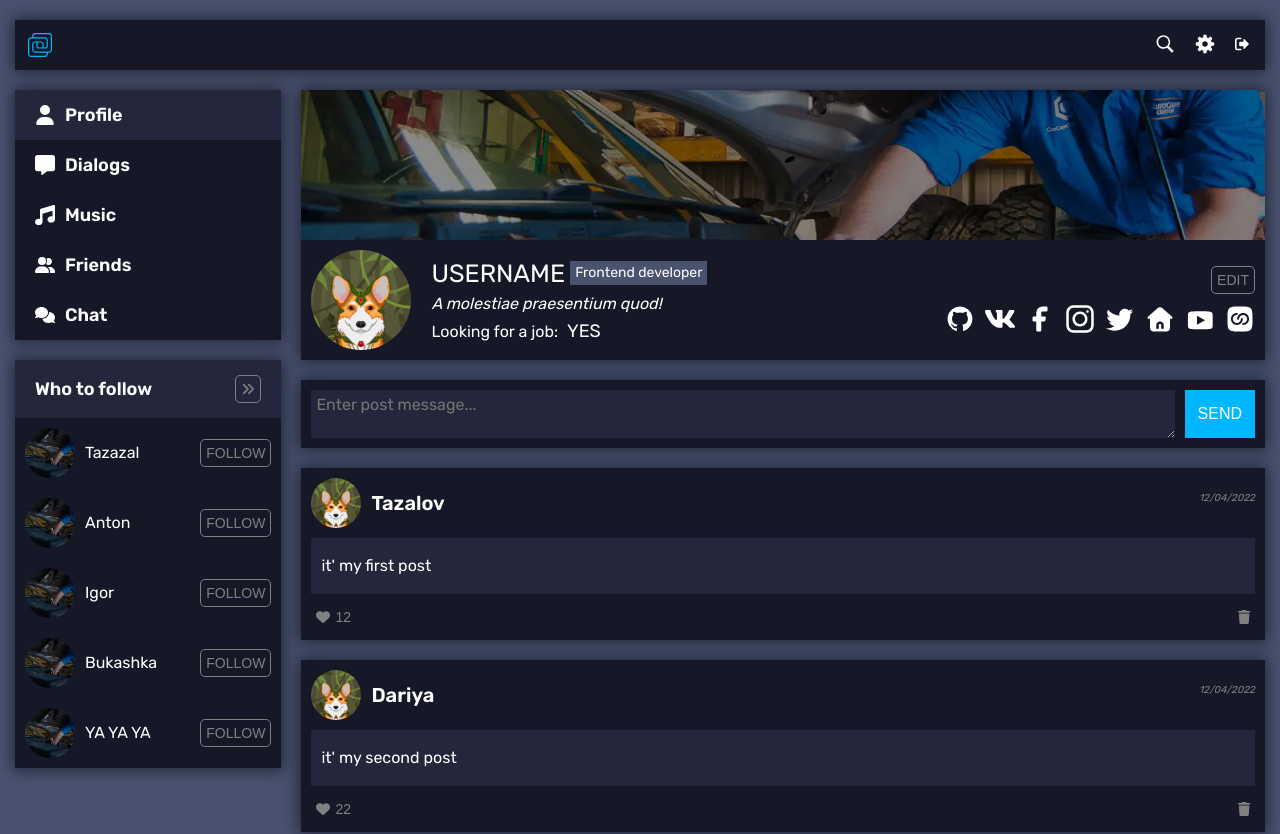
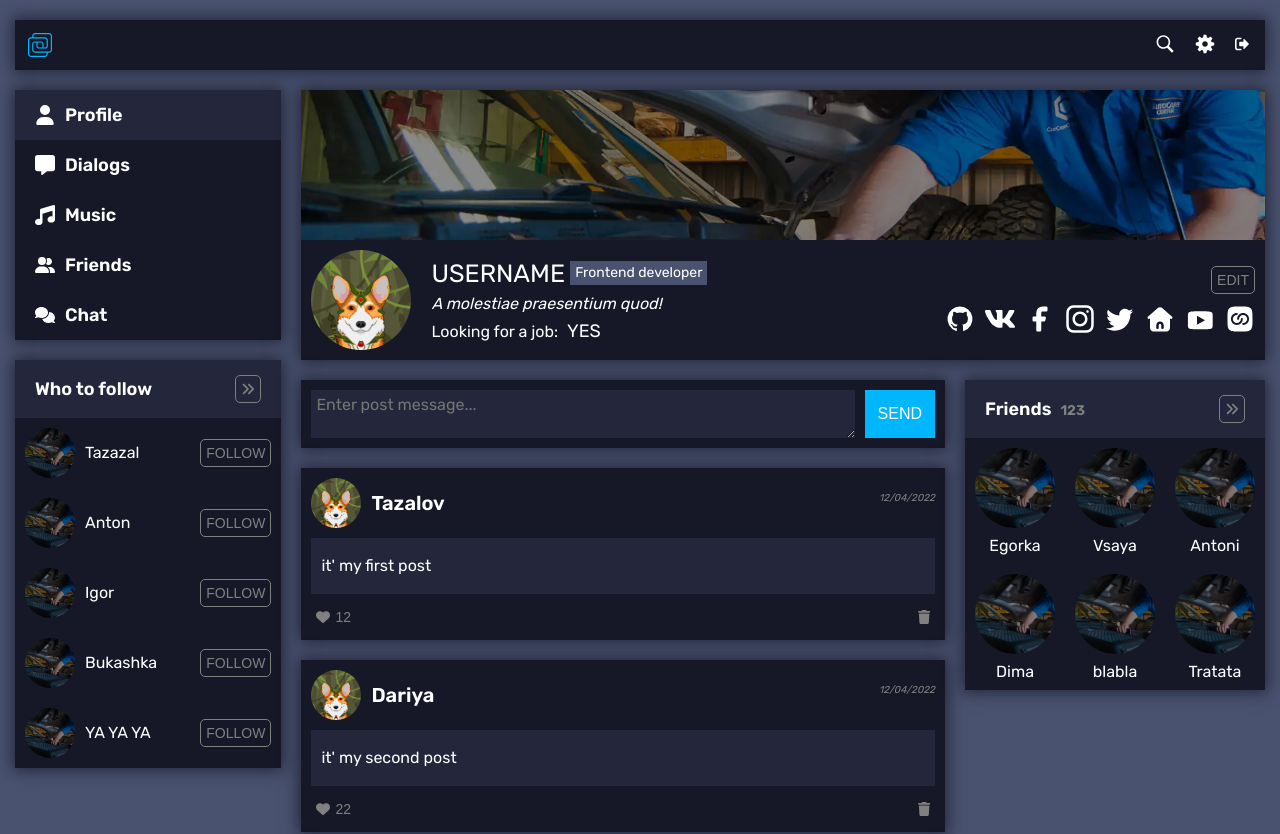
Before and after one commit to tazalov/social_ts, a React (Create React App) app: page /profile in a window 1280 px wide. Shown: the top 834 px of the page. Built offline with nearby package versions, Linux system fonts and the light colour scheme.

Commit message:
Add friends in props, add Friends block, refactor styles and markup

```diff
--- a/src/App.tsx
+++ b/src/App.tsx
@@ -26,7 +26,7 @@ export function App({ state }: AppPT) {
           </FlexWrapper>
           <Main>
             <Route
-              render={() => <Profile posts={state.profile.posts} />}
+              render={() => <Profile profile={state.profile} />}
               path={"/profile"}
             />
             <Route
--- a/src/components/FlexWrapper.ts
+++ b/src/components/FlexWrapper.ts
@@ -8,6 +8,7 @@ type FlexWrapperPT = {
   relative?: boolean;
   content?: string;
   gap?: string;
+  fullWidth?: boolean;
 };
 
 export const FlexWrapper = styled.div<FlexWrapperPT>`
@@ -24,4 +25,10 @@ export const FlexWrapper = styled.div<FlexWrapperPT>`
       css`
         position: relative;
       `};
+  ${(props) =>
+    props.fullWidth
+      ? css`
+          width: 100%;
+        `
+      : ""};
 `;
--- a/src/layout/users/Users.tsx
+++ b/src/layout/users/Users.tsx
@@ -1,13 +1,9 @@
 import React from "react";
 import { ShadowContainer } from "../../components/ShadowContainer";
 import styled from "styled-components";
-import { theme } from "../../styles/Theme";
-import { FlexWrapper } from "../../components/FlexWrapper";
-import { FontAwesomeIcon } from "@fortawesome/react-fontawesome";
-import { faAnglesRight } from "@fortawesome/free-solid-svg-icons";
-import { ButtonB } from "../../components/button/ButtonB";
 import { SideUserT } from "../../redux/_store";
 import { User } from "./User";
+import { TitleBlock } from "../../components/titleBlock/TitleBlock";
 
 type CoursesPT = {
   sideUsers: SideUserT[];
@@ -17,13 +13,7 @@ export function Users({ sideUsers }: CoursesPT) {
   return (
     <StyledUsers>
       <ShadowContainer>
-        <TitleWrapper justify={"space-between"} align={"center"}>
-          <Title>Who to follow</Title>
-          <ButtonB
-            title={<FontAwesomeIcon icon={faAnglesRight} />}
-            callback={() => {}}
-          />
-        </TitleWrapper>
+        <TitleBlock title={"Who to follow"} />
         <UserList>
           {sideUsers.map((el) => (
             <User key={el.id} name={el.name} followed={el.followed} />
@@ -36,14 +26,4 @@ export function Users({ sideUsers }: CoursesPT) {
 
 const StyledUsers = styled.div``;
 
-const TitleWrapper = styled(FlexWrapper)`
-  background-color: ${theme.colors.thirdBg};
-  padding: 15px 20px;
-`;
-
-const Title = styled.h2`
-  font-size: 18px;
-  font-weight: 600;
-`;
-
 const UserList = styled.ul``;
--- a/src/pages/profile/Profile.tsx
+++ b/src/pages/profile/Profile.tsx
@@ -5,13 +5,14 @@ import { ShadowContainer } from "../../components/ShadowContainer";
 import { Posts } from "./posts/Posts";
 import { ProfileInfo } from "./profileInfo/ProfileInfo";
 import { FlexWrapper } from "../../components/FlexWrapper";
-import { PostT } from "../../redux/_store";
+import { ProfileT } from "../../redux/_store";
+import { Friends } from "./friends/Friends";
 
 type ProfilePT = {
-  posts: PostT[];
+  profile: ProfileT;
 };
 
-export function Profile({ posts }: ProfilePT) {
+export function Profile({ profile }: ProfilePT) {
   return (
     <FlexWrapper gap={"20px"} direction={"column"}>
       <ShadowContainer>
@@ -20,7 +21,10 @@ export function Profile({ posts }: ProfilePT) {
         </CoverImg>
         <ProfileInfo />
       </ShadowContainer>
-      <Posts posts={posts} />
+      <FlexWrapper gap={"20px"}>
+        <Posts posts={profile.posts} />
+        <Friends friends={profile.friends} />
+      </FlexWrapper>
     </FlexWrapper>
   );
 }
--- a/src/pages/profile/posts/Posts.tsx
+++ b/src/pages/profile/posts/Posts.tsx
@@ -12,7 +12,7 @@ type PostsPT = {
 
 export function Posts({ posts }: PostsPT) {
   return (
-    <FlexWrapper direction={"column"} gap={"20px"}>
+    <FlexWrapper direction={"column"} gap={"20px"} fullWidth>
       <ShadowContainer as={FormWrapper}>
         <TextForm place={"Enter post message..."} />
       </ShadowContainer>
```
